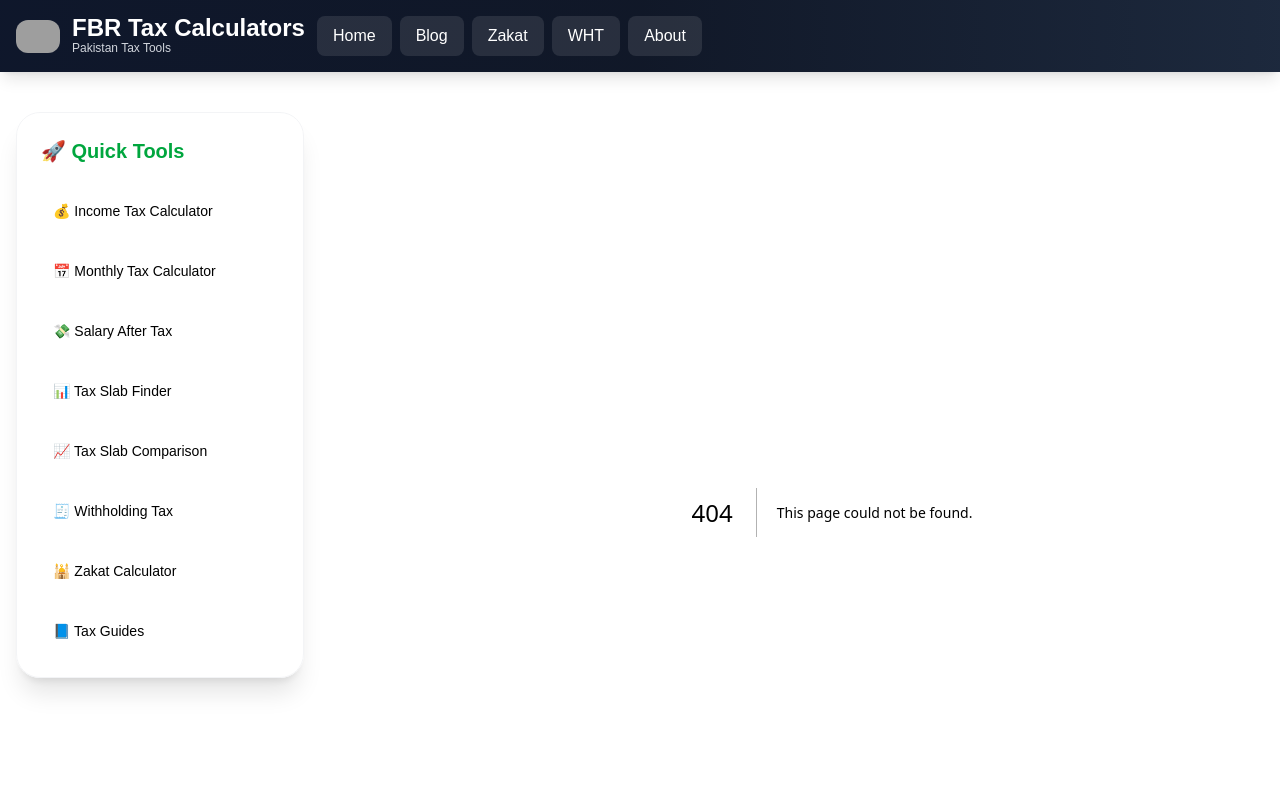
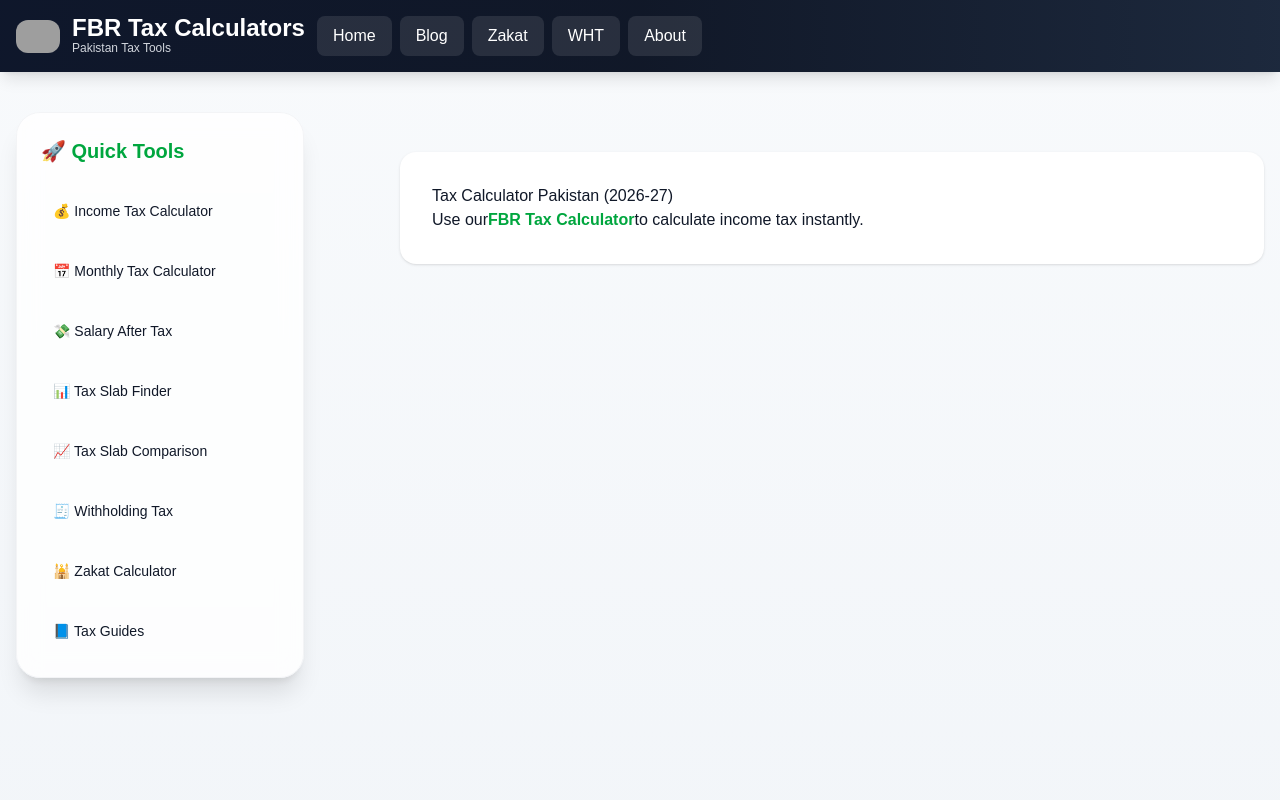
Before and after one commit to muhammadobaid1986/fbrtaxcalculators, a Next.js app: page /blog/tax-calculator-pakistan in a window 1280 px wide. Before the commit this address had no page. Shown: the top 800 px of the page. Built offline with nearby package versions, Linux system fonts and the light colour scheme; grey boxes are pictures that could not be loaded.

Commit message:
Created tax calculator Pakistan keyword page

```diff
--- /dev/null
+++ b/app/blog/tax-calculator-pakistan/page.tsx
@@ -0,0 +1,20 @@
+export const metadata = {
+  title: "Tax Calculator Pakistan 2026-27 | FBR Income Tax",
+  description:
+    "Use the best tax calculator in Pakistan to calculate income tax and salary tax under FBR slabs.",
+};
+
+export default function Page() {
+  return (
+    <div className="max-w-4xl mx-auto p-8 bg-white rounded-2xl shadow mt-10">
+      <h1>Tax Calculator Pakistan (2026-27)</h1>
+      <p>
+        Use our
+        <a href="/" className="text-green-600 font-semibold">
+          FBR Tax Calculator
+        </a>
+        to calculate income tax instantly.
+      </p>
+    </div>
+  );
+}
```
